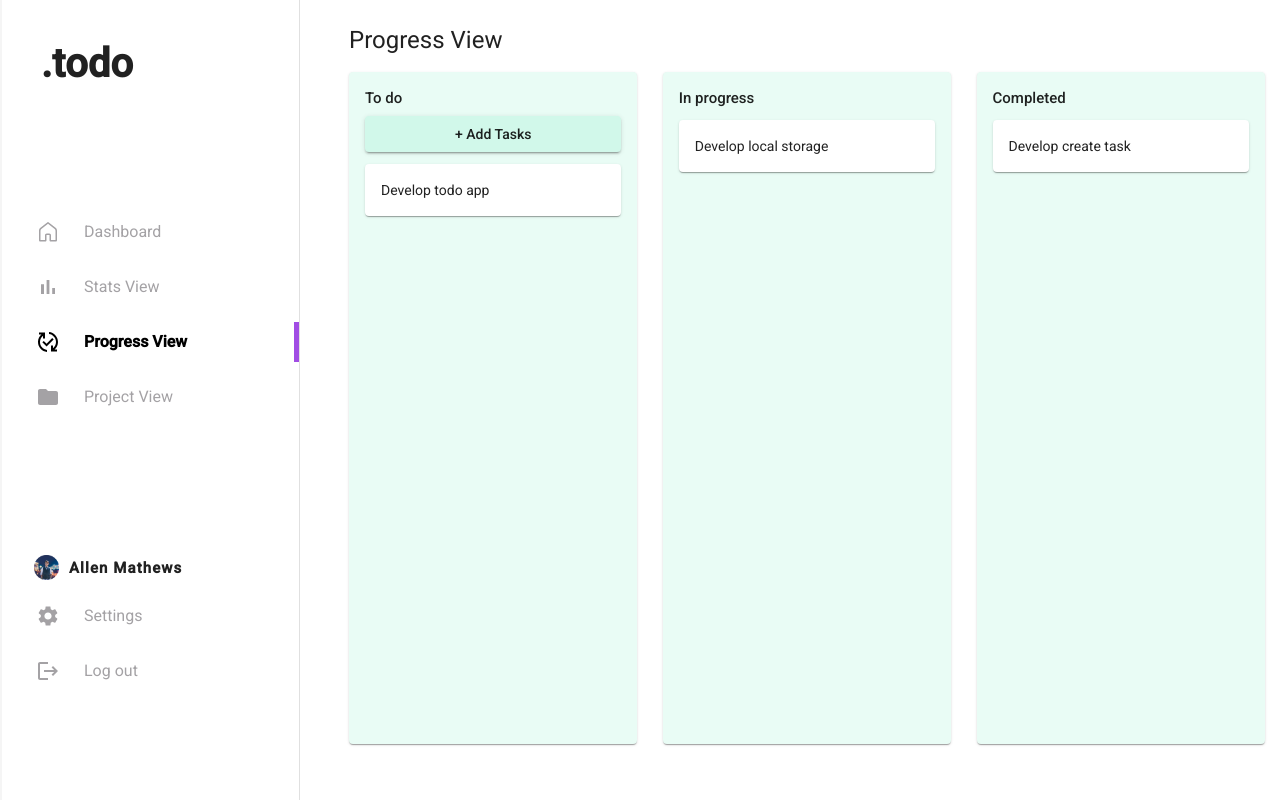
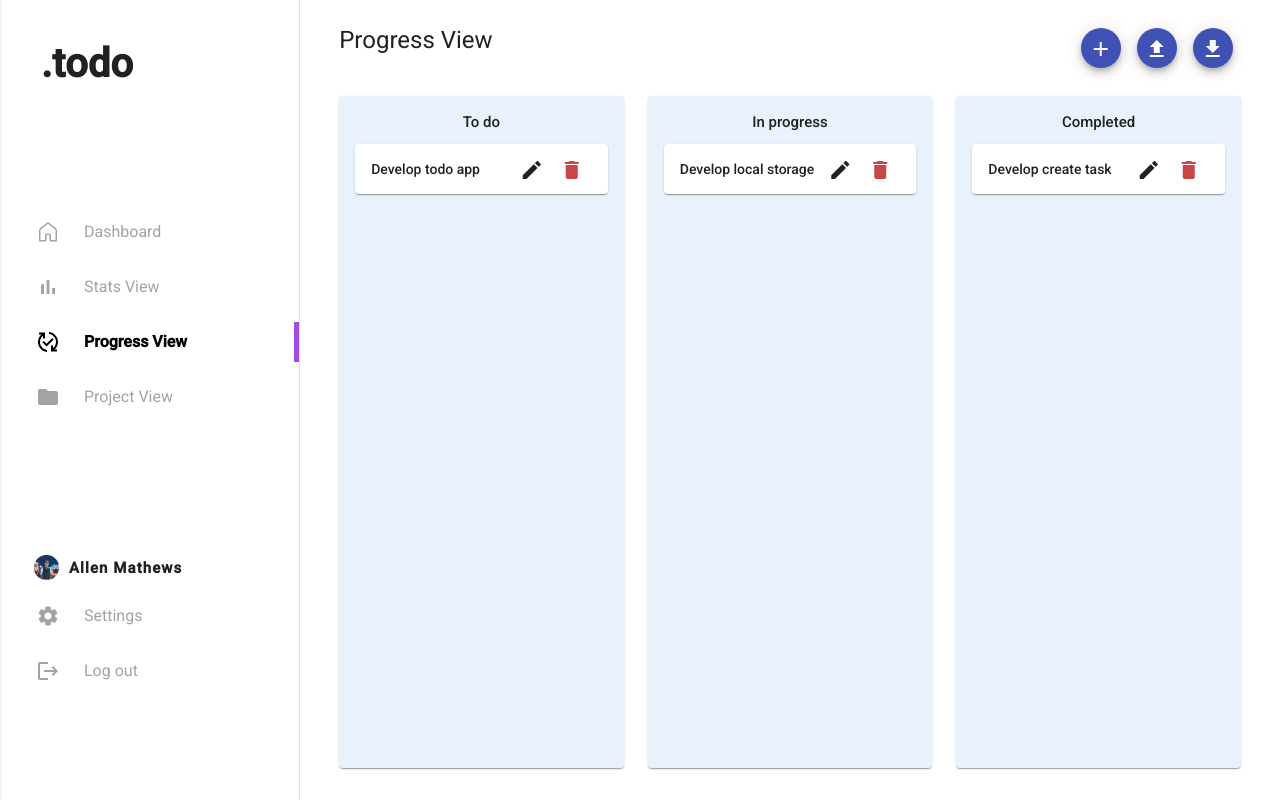
Before and after one commit to ajulthomas/todo-pwa, an Angular app: page /progress in a window 1280 px wide. Built offline with nearby package versions, Linux system fonts and the light colour scheme.

Commit message:
updates styles

```diff
--- a/src/app/views/progress/progress.component.html
+++ b/src/app/views/progress/progress.component.html
@@ -1,32 +1,57 @@
 <div class="progress-container">
     <header>
         <h1>Progress View</h1>
+        <span class="spacer"></span>
+        <button mat-mini-fab color="primary" (click)="addTask()"> <mat-icon>add</mat-icon></button>
+        <button mat-mini-fab color="primary"><mat-icon>upload</mat-icon></button>
+        <button mat-mini-fab color="primary"><mat-icon>download</mat-icon></button>
     </header>
     <main>
         <mat-card cdkDropList #todoList="cdkDropList" class="progress-bucket"
             (cdkDropListDropped)="onDrop($event, 'TODO')" [cdkDropListConnectedTo]="[inProgressList, completedList]">
-            <mat-card-title> To do </mat-card-title>
-            <button mat-raised-button (click)="addTask()">+ Add Tasks</button>
+            <mat-card-title align="center"> To do </mat-card-title>
+            <!-- <button mat-raised-button (click)="addTask()" class="add-task-btn">+ Add Tasks</button> -->
             <mat-card class="task-card" [cdkDragData]="task" *ngFor="let task of tasks | taskFilter: 'TODO'" cdkDrag>
                 {{ task.title }}
+                <span class="spacer"></span>
+                <button mat-icon-button aria-label="edit task">
+                    <mat-icon>edit</mat-icon>
+                </button>
+                <button mat-icon-button aria-label="delete task" class="dlt-tsk-btn">
+                    <mat-icon>delete</mat-icon>
+                </button>
             </mat-card>
         </mat-card>
         <mat-card cdkDropList #inProgressList="cdkDropList" class="progress-bucket"
             (cdkDropListDropped)="onDrop($event, 'IN_PROGRESS')" [cdkDropListConnectedTo]="[todoList, completedList]">
-            <mat-card-title> In progress </mat-card-title>
+            <mat-card-title align="center"> In progress </mat-card-title>
             <!-- <button mat-raised-button> + Add Tasks</button> -->
             <mat-card class="task-card" [cdkDragData]="task" *ngFor="let task of tasks | taskFilter: 'IN_PROGRESS'"
                 cdkDrag>
                 {{ task.title }}
+                <span class="spacer"></span>
+                <button mat-icon-button aria-label="edit task">
+                    <mat-icon>edit</mat-icon>
+                </button>
+                <button mat-icon-button aria-label="delete task" class="dlt-tsk-btn">
+                    <mat-icon>delete</mat-icon>
+                </button>
             </mat-card>
         </mat-card>
         <mat-card cdkDropList #completedList="cdkDropList" class="progress-bucket"
             (cdkDropListDropped)="onDrop($event, 'COMPLETED')" [cdkDropListConnectedTo]="[todoList, inProgressList]">
-            <mat-card-title> Completed </mat-card-title>
+            <mat-card-title align="center"> Completed </mat-card-title>
             <!-- <button mat-raised-button> + Add Tasks</button> -->
             <mat-card class="task-card" [cdkDragData]="task" *ngFor="let task of tasks | taskFilter: 'COMPLETED'"
                 cdkDrag>
                 {{ task.title }}
+                <span class="spacer"></span>
+                <button mat-icon-button aria-label="edit task">
+                    <mat-icon>edit</mat-icon>
+                </button>
+                <button mat-icon-button aria-label="delete task" class="dlt-tsk-btn">
+                    <mat-icon>delete</mat-icon>
+                </button>
             </mat-card>
         </mat-card>
     </main>
--- a/src/app/views/progress/progress.component.scss
+++ b/src/app/views/progress/progress.component.scss
@@ -1,5 +1,5 @@
 .progress-container {
-  padding: 24px 15px 15px 5%;
+  padding: 24px 4% 15px 4%;
   // margin-top: 25px;
 }
 
@@ -8,22 +8,36 @@ main {
   justify-content: space-between;
 }
 
+header {
+  display: flex;
+  align-items: center;
+  margin-bottom: 24px;
+  button {
+    margin: 0 8px;
+  }
+}
+
 .progress-bucket {
   width: 28%;
   height: 80vh;
-  background-color: rgb(233, 252, 245);
+  background-color: #e9f2fc;
   .mat-card-title {
     font-size: 15px;
     font-weight: 450;
   }
-  button {
-    width: 100%;
-    background-color: rgb(209, 248, 234);
-  }
+  // .add-task-btn {
+  //   width: 100%;
+  //   background-color: rgb(209, 248, 234);
+  // }
   .task-card {
     margin-top: 12px;
     margin-bottom: 12px;
+    padding-top: 5px;
+    padding-bottom: 5px;
     cursor: grab;
+    display: flex;
+    align-items: center;
+    font-weight: 500;
   }
   .task-card:active {
     cursor: grabbing;
@@ -34,4 +48,10 @@ main {
   .completed-tasks {
     text-decoration: line-through;
   }
+  .dlt-tsk-btn{
+    .mat-icon {
+      color: #c74646;
+    }
+
+  }
 }
--- a/src/styles.scss
+++ b/src/styles.scss
@@ -45,3 +45,7 @@ body {
   margin: 0;
   font-family: "Ubuntu", "Helvetica Neue", sans-serif;
 }
+
+.spacer {
+  flex: 1 1 auto !important;
+}
```
